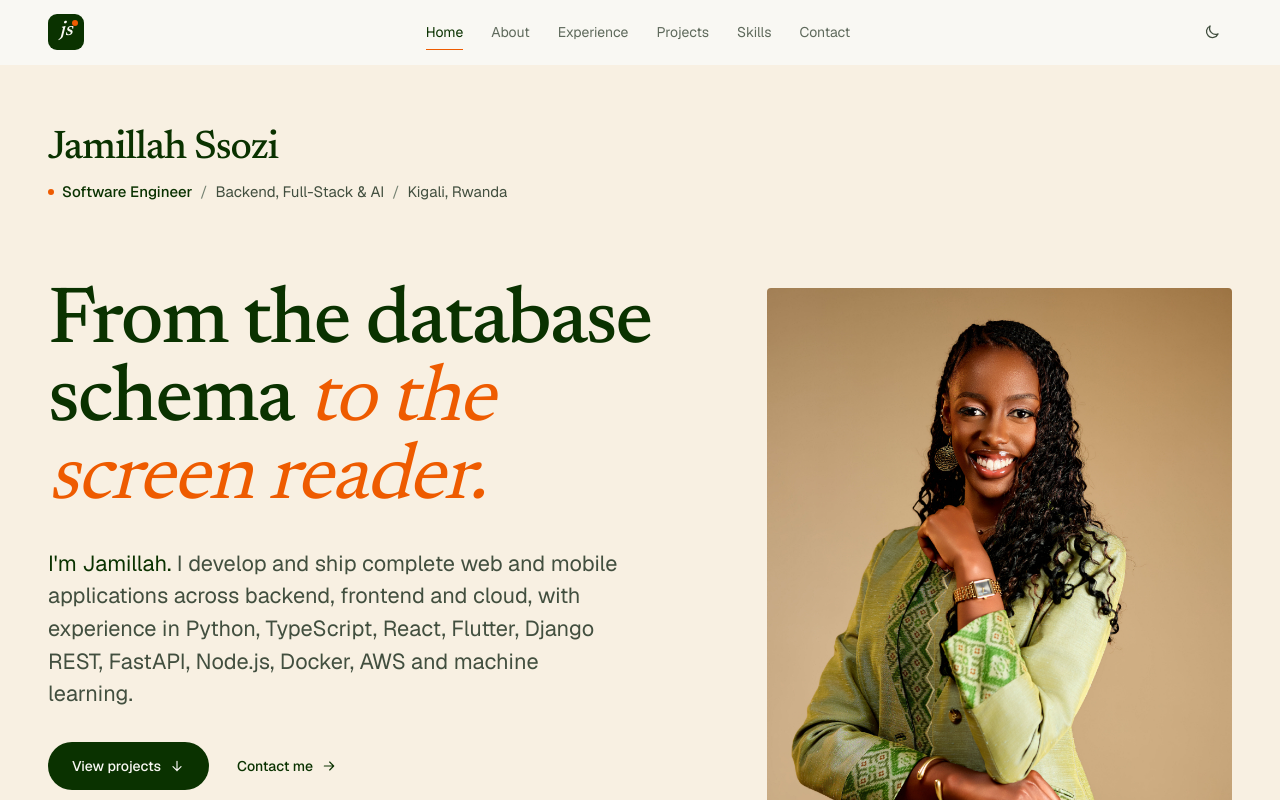
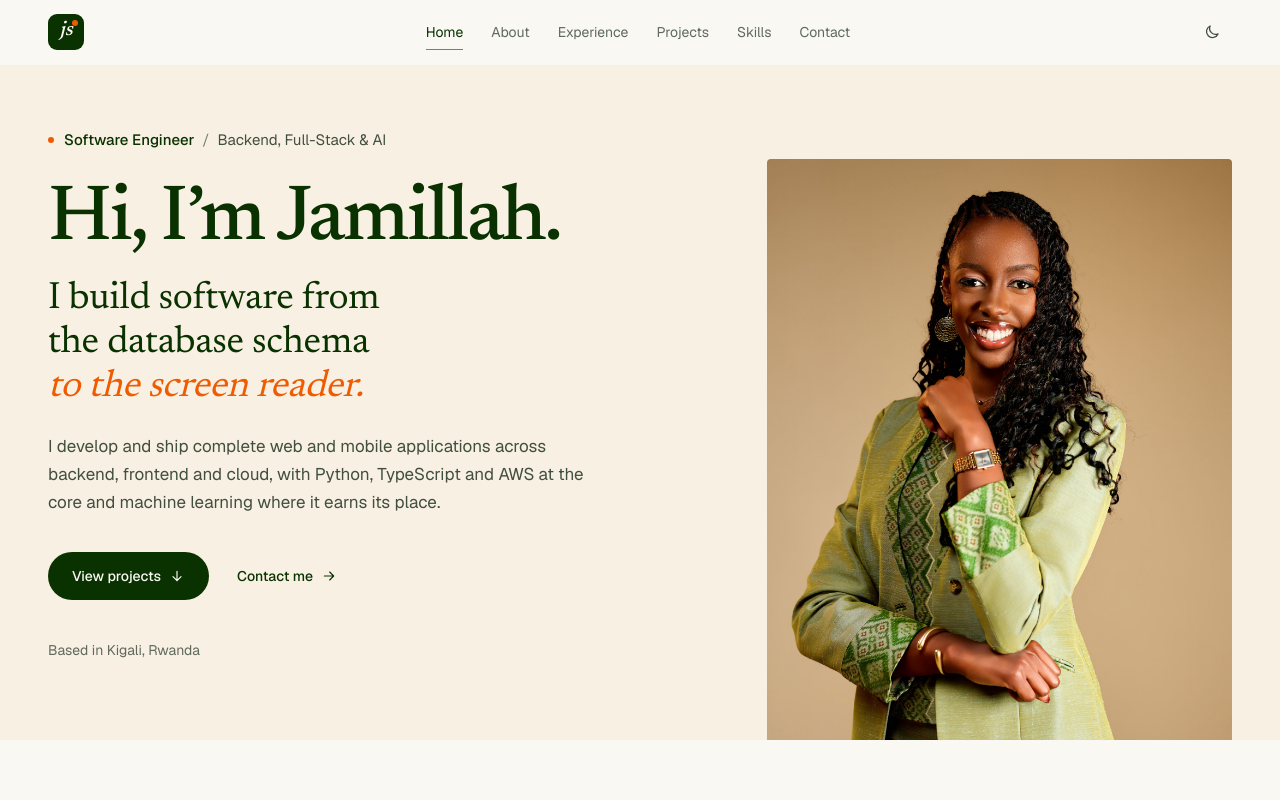
Before and after one commit to sjamillah/personal_portfolio, a Next.js app: page / in a window 1280 px wide. Shown: the top 800 px of the page. Built offline with nearby package versions, Linux system fonts and the light colour scheme.

Commit message:
Make the hero a welcome instead of a summary
The hero opens with a greeting, then one line on what I build and one short
sentence, replacing the separate name block, the repeated role and the full
technology list that Skills already covers. The share image follows the same
hierarchy.

```diff
--- a/app/opengraph-image.tsx
+++ b/app/opengraph-image.tsx
@@ -34,9 +34,12 @@ export default async function OpengraphImage() {
           <div style={{ width: 12, height: 12, borderRadius: 12, background: brand.accent }} />
           {profile.title.toUpperCase()}
         </div>
-        <div style={{ display: "flex", flexDirection: "column", fontSize: 96, lineHeight: 1.02, letterSpacing: -2.5 }}>
-          <span>{profile.headline.lead}</span>
-          <span style={{ color: brand.light.accent, fontStyle: "italic" }}>{profile.headline.accent}</span>
+        <div style={{ display: "flex", flexDirection: "column" }}>
+          <span style={{ fontSize: 112, lineHeight: 1, letterSpacing: -3 }}>{profile.greeting}</span>
+          <span style={{ marginTop: 28, fontSize: 48, lineHeight: 1.2, letterSpacing: -0.5 }}>{profile.headline.lead}</span>
+          <span style={{ fontSize: 48, lineHeight: 1.2, letterSpacing: -0.5, color: brand.light.accent, fontStyle: "italic" }}>
+            {profile.headline.accent}
+          </span>
         </div>
         <div style={{ display: "flex", justifyContent: "space-between", fontSize: 28, borderTop: `1px solid ${brand.light.line}`, paddingTop: 24 }}>
           <span>{profile.name}</span>
--- a/components/home/hero.tsx
+++ b/components/home/hero.tsx
@@ -10,31 +10,29 @@ export function Hero() {
     <section id="home" aria-labelledby="home-title">
       <div className="bg-paper-sunk">
         <div className="shell grid gap-x-12 pt-10 sm:pt-14 md:grid-cols-12 lg:pt-16">
-          <div className="flex flex-col pb-12 md:col-span-7 md:pb-16 lg:pb-20">
-            <div>
-              <p className="font-serif text-3xl leading-none tracking-tight text-ink sm:text-[2.5rem]">{profile.name}</p>
-              <p className="mt-3 flex flex-wrap items-center gap-x-2 text-[0.9375rem] text-ink-soft">
-                <span aria-hidden="true" className="size-1.5 rounded-full bg-accent" />
+          <div className="flex flex-col justify-center pb-12 md:col-span-7 md:pb-16 lg:pb-20">
+            <p className="flex items-center gap-2.5 text-[0.9375rem] text-ink-soft">
+              <span aria-hidden="true" className="size-1.5 rounded-full bg-accent" />
+              <span>
                 <span className="font-medium text-ink">{role}</span>
-                <span aria-hidden="true" className="text-line-strong">/</span>
-                <span>{focus}</span>
-                <span aria-hidden="true" className="text-line-strong">/</span>
-                <span>{profile.location}</span>
-              </p>
-            </div>
+                <span aria-hidden="true" className="mx-2 text-line-strong">/</span>
+                <span className="sr-only">, </span>
+                {focus}
+              </span>
+            </p>
 
-            <h1
-              id="home-title"
-              className="mt-14 font-serif text-[clamp(2.75rem,1rem+5vw,5.5rem)] font-medium leading-[0.98] tracking-[-0.025em] text-balance text-ink md:mt-auto md:pt-20"
-            >
-              {profile.headline.lead} <em className="font-normal text-accent">{profile.headline.accent}</em>
+            <h1 id="home-title" className="mt-8 font-serif text-ink">
+              <span className="block whitespace-nowrap text-[clamp(2.75rem,0.75rem+5.2vw,6rem)] font-medium leading-[0.95] tracking-[-0.03em]">
+                {profile.greeting}
+              </span>
+              <span className="mt-5 block max-w-[22ch] text-[clamp(1.625rem,1.1rem+1.6vw,2.5rem)] font-normal leading-[1.15] tracking-[-0.01em] text-balance">
+                {profile.headline.lead} <em className="text-accent">{profile.headline.accent}</em>
+              </span>
             </h1>
 
-            <p className="mt-7 max-w-xl text-lede text-ink-soft">
-              <span className="text-ink">I&apos;m Jamillah.</span> {profile.intro}
-            </p>
+            <p className="mt-6 max-w-[34rem] text-[1.0625rem] leading-relaxed text-ink-soft">{profile.intro}</p>
 
-            <div className="mt-8 flex flex-wrap items-center gap-x-7 gap-y-4">
+            <div className="mt-9 flex flex-wrap items-center gap-x-7 gap-y-4">
               <a
                 href="#projects"
                 className="group inline-flex h-12 items-center gap-2 rounded-full bg-brand px-6 text-sm font-medium text-on-brand transition-colors hover:bg-brand-hover"
@@ -47,6 +45,8 @@ export function Hero() {
                 <ArrowRight className="transition-transform duration-300 group-hover:translate-x-0.5" />
               </a>
             </div>
+
+            <p className="mt-10 text-sm text-ink-faint">Based in {profile.location}</p>
           </div>
 
           <figure className="self-end md:col-span-5 lg:col-start-8">
--- a/content/profile.ts
+++ b/content/profile.ts
@@ -4,12 +4,13 @@ export const profile = {
   location: "Kigali, Rwanda",
   email: "ssozijamillah@gmail.com",
   siteUrl: "https://jamillah-ssozi.netlify.app",
+  greeting: "Hi, I’m Jamillah.",
   headline: {
-    lead: "From the database schema",
+    lead: "I build software from the database schema",
     accent: "to the screen reader.",
   },
   intro:
-    "I develop and ship complete web and mobile applications across backend, frontend and cloud, with experience in Python, TypeScript, React, Flutter, Django REST, FastAPI, Node.js, Docker, AWS and machine learning.",
+    "I develop and ship complete web and mobile applications across backend, frontend and cloud, with Python, TypeScript and AWS at the core and machine learning where it earns its place.",
   description:
     "Jamillah Ssozi is a software engineer working across Python backend systems, full-stack web and mobile applications, AI/ML, cloud deployment and accessible product engineering.",
   links: {
```
